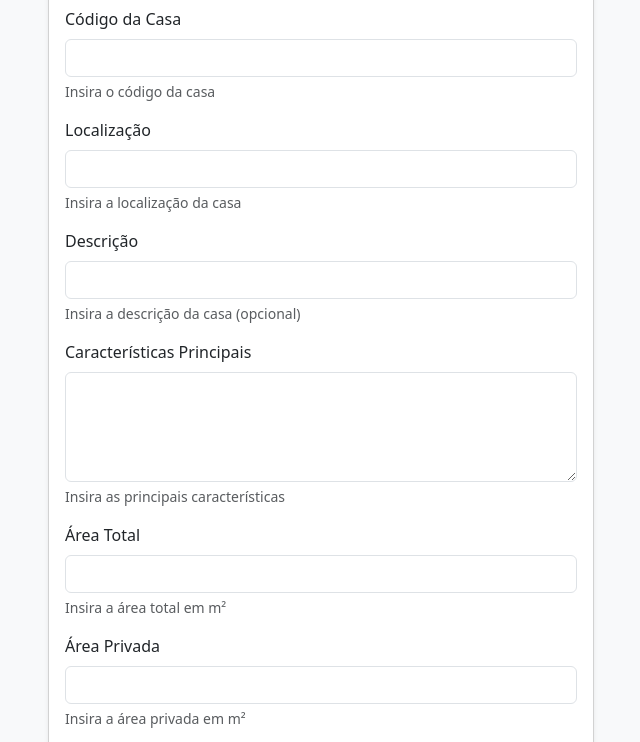
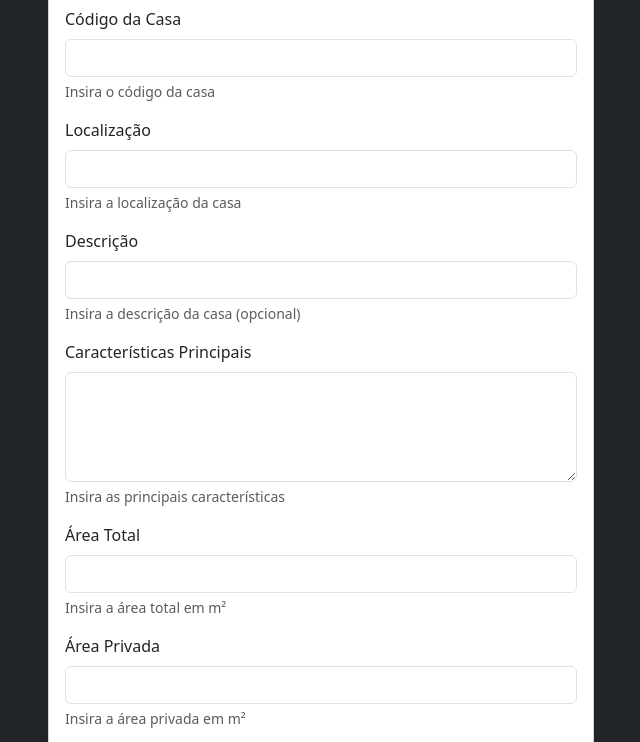
Before and after one commit to Lyd09/Configurar-Casas, a plain HTML site: page index.html in a window 1280 px wide. Shown: the part 113-855 px from the top of the page, without its empty margins (319-959 px from the left). Drawn offline with nearby package versions, Linux system fonts and the light colour scheme.

Commit message:
Update index.html

```diff
--- a/index.html
+++ b/index.html
@@ -13,7 +13,7 @@
         crossorigin="anonymous"></script>
 </head>
 
-<body class="bg-light">
+<body class="bg-dark text-white">
 
     <div class="container my-5">
         <div class="row justify-content-center">
```
